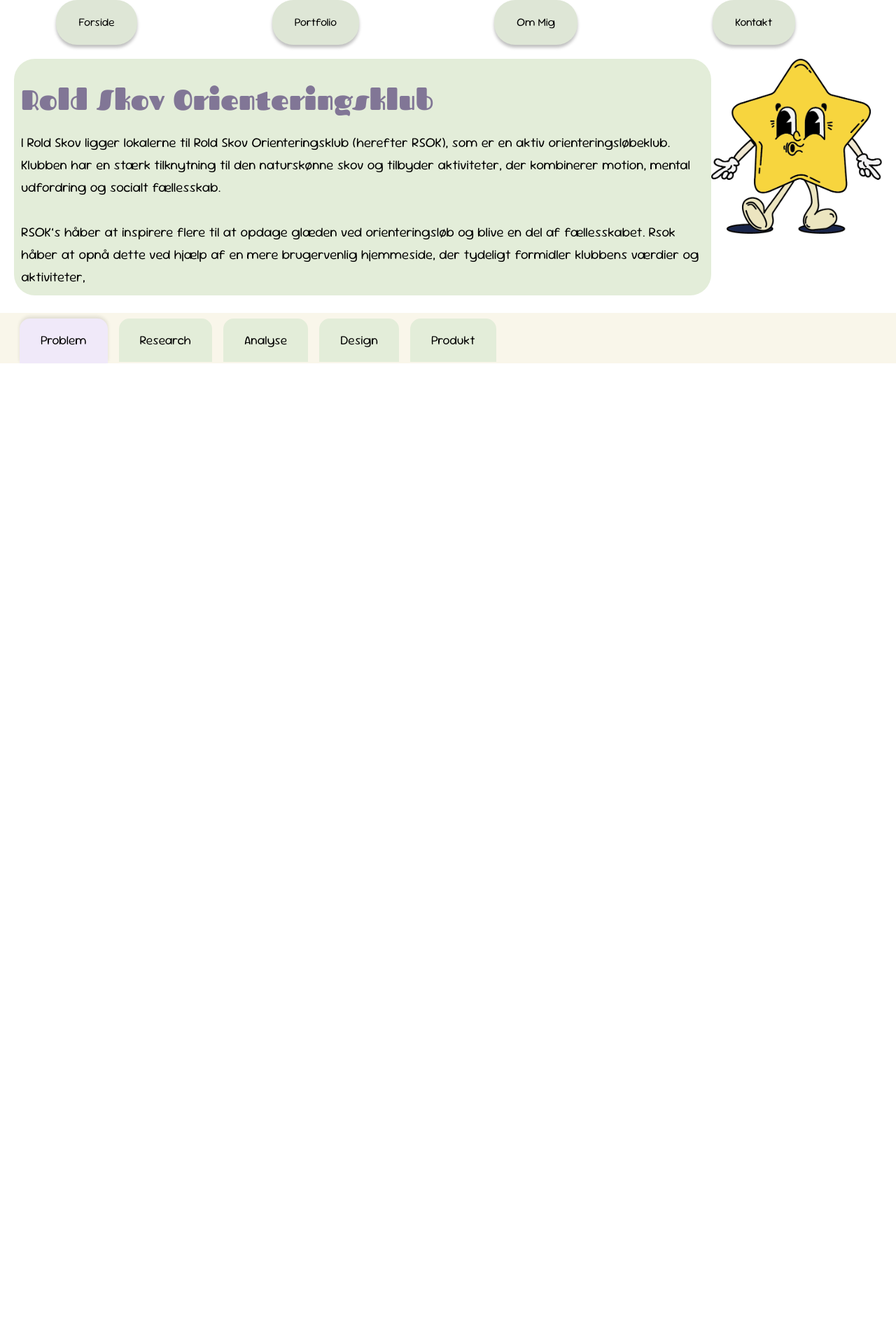
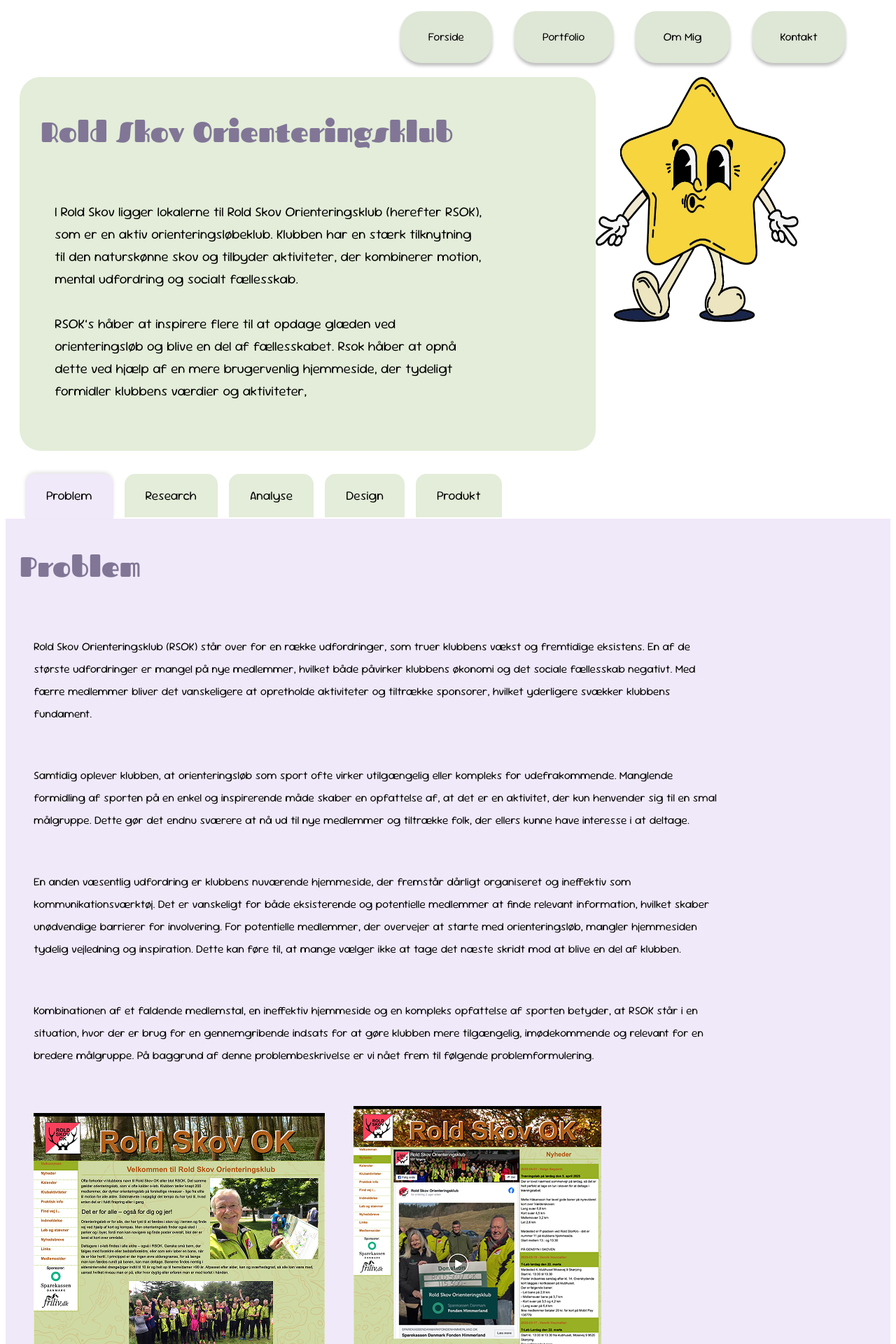
Before and after one commit to Samanta-Petrova/MBYSammyWP, a Vue app in the folder portfolio-opgave/: page /rsok in a window 1280 px wide. Shown: the top 1920 px of the page at 70% size. Before the commit the page ends 800 px from the top, so only its background shows below. Built offline with nearby package versions, Linux system fonts and the light colour scheme.

Commit message:
ændringer

```diff
--- a/portfolio-opgave/src/assets/style.css
+++ b/portfolio-opgave/src/assets/style.css
@@ -21,7 +21,6 @@
   font-style: normal;
   font-variation-settings:
     "wdth" 100;
-  margin: 0 auto;
   padding: 0;
   line-height: 2rem;
 }
@@ -41,7 +40,11 @@ h6 {
   font-weight: 400;
   font-style: normal;
 }
-
+p{
+    padding: 20px;
+      width: 80%;
+      text-align: left;
+}
 :root {
   --KnappeGreen: #DEE6D6;
   --PrimePurple: #817696;
@@ -145,12 +148,12 @@ h6 {
   border: 3px solid #d9d8c8;
   border-radius: 12px;
   padding: 5px;
-  max-width: 300px;
-  min-width: 300px;
-  max-height: 400px;
+  width: 450px;
+  height: 600px;
   box-shadow: 0 4px 8px rgba(0, 0, 0, 0.1);
   transform: rotate(5deg);
   text-align: center;
+  margin-left: 25%;
 }
 
 .CardBillede {
@@ -313,13 +316,15 @@ h6 {
 }
 
 .pointer {
-  width: 250px;
-  height: 250px;
-  object-fit: contain;
+  width: 290px;
+  height: 350px;
 
 }
 .star{
-  width: 50%;
+  margin-top: 50px;
+    margin-left: 150px;
+    width: 290px;
+    height: 350px;
 }
 /*  */
 /**/
@@ -343,9 +348,10 @@ h6 {
 .GrønBoks {
   background: var(--BGGreen);
   border-radius: 30px;
-  padding: 10px;
+  padding: 30px;
   line-height: 2rem;
   font-size: 1.2rem;
+  width: 65ch;
 }
 .FremtidsSection {
   margin-top: var(--NormPadding);
@@ -462,9 +468,7 @@ h6 {
 
 /*  */
 /* Portfolio tabs*/
-.PortfolioTaps {
-  background: var(--BGBaige);
-}
+
 /* ---- Tabs ---- */
 .tab-container {
   margin-top: 25px;
@@ -499,12 +503,14 @@ h6 {
   color: inherit;
 }
 .tab-content {
-  display: none;
+  display: block;
   padding: 40px;
   background-color: var(--BGPurple);
   min-height: 400px;
 }
-
+.tab-content h2{
+  color: #817696;
+}
 .tab-content.active {
   display: block;
 }
--- /dev/null
+++ b/portfolio-opgave/src/components/Card.vue
@@ -0,0 +1,34 @@
+<template>
+  <component
+    :is="card.route ? 'router-link' : 'div'"
+    :to="card.route"
+    class="card-link flip-card-inner"
+  >
+    <div class="flip-card-front card">
+      <img :src="card.image" alt="Case billede" />
+      <h2 v-html="card.title"></h2>
+      <p class="Lillecaption">
+        {{ card.caption }} <i class="fa-solid fa-chevron-right"></i>
+      </p>
+    </div>
+    <div class="flip-card-bagside">
+      <p>{{ card.description }}</p>
+    </div>
+  </component>
+</template>
+
+<script>
+export default {
+  name: "Card",
+  props: {
+    card: {
+      type: Object,
+      required: true
+    }
+  }
+};
+</script>
+
+<style scoped>
+/* */
+</style>
--- a/portfolio-opgave/src/components/Header.vue
+++ b/portfolio-opgave/src/components/Header.vue
@@ -1,14 +1,3 @@
-<template>
-  <header>
-    <nav>
-      <ul :class="background ? 'navConteiner' : 'navConteinerUBG'">
-        <li v-for="(link, index) in links" :key="index">
-          <router-link :to="link.href">{{ link.text }}</router-link>
-        </li>
-      </ul>
-    </nav>
-  </header>
-</template>
 
 <script>
 export default {
@@ -32,20 +21,21 @@ export default {
 };
 </script>
 
+<template>
+  <header>
+    <nav>
+      <ul :class="background ? 'navConteiner' : 'navConteinerUBG'">
+        <li v-for="(link, index) in links" :key="index">
+          <router-link :to="link.href">{{ link.text }}</router-link>
+        </li>
+      </ul>
+    </nav>
+  </header>
+</template>
+
+
+
 <style scoped>
 
-.navConteiner {
-  display: flex;
-  gap: 2rem;
-  justify-content: end;
-  padding-right: 4rem;
-  font-weight: normal;
-}
-
-.navConteiner li {
-  list-style: none;
-  padding: 1rem 2rem;
-  background-color: var(--KnappeGreen);
-  border-radius: 30px;
-}
+/* */
 </style>
--- a/portfolio-opgave/src/pages/RSOK.vue
+++ b/portfolio-opgave/src/pages/RSOK.vue
@@ -68,34 +68,120 @@ RSOK’s håber at inspirere flere til at opdage glæden ved orienteringsløb og
   </div>
 
   <!-- Tab Content -->
-  <div v-show="activeTab === 'problem'" class="tab-content">
-    <h2>Problem</h2>
-    <p>RSOK’s hjemmeside mangler en god informations arketektur og derfor opleves siden ukordineret og forvirrende for brugeren </p>
+  <div v-show="activeTab === 'problem'" class="tab-content problemsektion">
+    <h2 class="Overskrift">Problem</h2>
+    <p>Rold Skov Orienteringsklub (RSOK) står over for en række udfordringer, som truer klubbens vækst og fremtidige eksistens. En af de største udfordringer er mangel på nye medlemmer, hvilket både påvirker klubbens økonomi og det sociale fællesskab negativt. Med færre medlemmer bliver det vanskeligere at opretholde aktiviteter og tiltrække sponsorer, hvilket yderligere svækker klubbens fundament.  </p>
+    <p>Samtidig oplever klubben, at orienteringsløb som sport ofte virker utilgængelig eller kompleks for udefrakommende. Manglende formidling af sporten på en enkel og inspirerende måde skaber en opfattelse af, at det er en aktivitet, der kun henvender sig til en smal målgruppe. Dette gør det endnu sværere at nå ud til nye medlemmer og tiltrække folk, der ellers kunne have interesse i at deltage.</p>
+
+    <p>En anden væsentlig udfordring er klubbens nuværende hjemmeside, der fremstår dårligt organiseret og ineffektiv som kommunikationsværktøj. Det er vanskeligt for både eksisterende og potentielle medlemmer at finde relevant information, hvilket skaber unødvendige barrierer for involvering. For potentielle medlemmer, der overvejer at starte med orienteringsløb, mangler hjemmesiden tydelig vejledning og inspiration. Dette kan føre til, at mange vælger ikke at tage det næste skridt mod at blive en del af klubben. </p>
+    <p>Kombinationen af et faldende medlemstal, en ineffektiv hjemmeside og en kompleks opfattelse af sporten betyder, at RSOK står i en situation, hvor der er brug for en gennemgribende indsats for at gøre klubben mere tilgængelig, imødekommende og relevant for en bredere målgruppe.
+På baggrund af denne problembeskrivelse er vi nået frem til følgende problemformulering.
+</p>
+    <div class="problemet">
+    <img src="/img/RSOKProblem1.png" alt="">
+    <img src="/img/RSOKProblem2.png" alt=""></img>
+    </div>
   </div>
 
-  <div v-show="activeTab === 'research'" class="tab-content">
-    <h2>Research</h2>
-    <p>Her kan du dele din research og indsigter.</p>
+  <div v-show="activeTab === 'research'" class="tab-content ">
+    <h2 class="Overskrift">Research</h2>
+    <p>Projektet starter med en desk research, hvor der indsamles viden om orienteringsløb i Danmark og danskernes brug af natur og foreningsliv. Data viser, at orienteringssporten er aktiv og populær, bl.a. med 314 løb og 70.000 deltagere i 2019, samt store internationale mesterskaber i Danmark. Naturen spiller en central rolle i sporten og forbindes med ansvarlighed og respekt for omgivelserne. Generelt opholder mange danskere sig ofte i naturen, især for afslapning, oplevelser, motion og socialt samvær. </p>
+    <h3>På baggrund af denne viden udvælges tre centrale målgrupper:
+</h3>
+<div class="liste">
+<ul>
+  <li><img class="blomstG" src="/img/blomstG.png" alt="">Interesserede, men uerfarne – personer, der er nysgerrige, men ser sporten som kompliceret.</li>
+  <li> <img class="blomstG" src="/img/blomstG.png" alt=""> Naturen som aktiviteten i sig selv – brugere, der søger ro og naturoplevelser.</li>
+  <li> <img class="blomstG" src="/img/blomstG.png" alt="">Aktiviteter i naturen – dem, der kombinerer motion, natur og fællesskab.</li>
+</ul>
+</div>
+<p>Disse segmenter danner grundlag for designet af en brugervenlig og målrettet hjemmeside, der både skal tiltrække nye medlemmer og fastholde eksisterende.</p>
+
   </div>
 
   <div v-show="activeTab === 'analyse'" class="tab-content">
-    <h2>Analyse</h2>
-    <p>Her kan du analysere data og behov.</p>
+    <h2 class="Overskrift">Analyse</h2>
+    <p>
+  Der anvendes en kvalitativ interviewmetode for at opnå indsigt i behov, præferencer og adfærd i relation til naturaktiviteter og foreningssport – især orienteringsløb. Metoden giver et overblik over de faktorer, som brugerne selv fremhæver som motiverende for deltagelse. Her ses tre hovedpointer fra interviews:
+</p>
+<div class="liste">
+<ul>
+  <li><img class="blomstG" src="/img/blomstG.png" alt="">Barrierer: Tidsmangel, særligt hos familier med små børn, og bekymring for ikke at passe ind i foreningsfællesskabet.</li>
+  <li> <img class="blomstG" src="/img/blomstG.png" alt=""> Motivation: Ønske om kvalitetstid i naturen, fællesskab og let adgang til at prøve sporten.
+</li>
+  <li> <img class="blomstG" src="/img/blomstG.png" alt="">Behov: Enkle opstartsmuligheder og begyndervenlige tilbud.</li>
+</ul>
+</div>
+<div>
+  <h3>Affinity diagram</h3>
+  <p>Der udføres affinity diagram for at gruppere og organisere data. Data anvendt fremkommer af intervieaws, samt indhold fra tidligere hjemmeside. </p>
+  <img src="/img/RSOKAffinity.png" alt="">
+  <p>Disse grupperinger bliver kategoriseret og danner grundlag for udviklingen af et content sitemap, som efterfølgende anvendes til at strukturere navigationen på hjemmesiden.</p>
+
+  <img src="/img/RSOKNav.png" alt="">
+</div>
   </div>
 
   <div v-show="activeTab === 'design'" class="tab-content">
-    <h2>Design</h2>
-    <p>Her kan du vise dine designskitser og ideer.</p>
+    <h2 class="Overskrift">Design</h2>
+    <h3>Skitser</h3>
+    <p>Der arbejdes med skitser som et visuelt værktøj til at eksperimentere med forskellige placeringer af elementer som navigation, indhold og call-to-action-knapper. Skitserne er enkle og hurtigt producerede, hvilket gør det nemt at afprøve idéer. De anvendes også til at præsentere konceptet på papir og sikre, at idéen stemmer overens med ønsket om en enkel og overskuelig løsning i projektet.</p>
+    <div class="skitser">
+    <img src="/img/RSOKSkitse1.png" alt="">
+    <img src="/img/RSOKSkitse1.png" alt=""></img>
+    </div>
+    <h3>Wireframes</h3>
+    <p>Der anvendes wireframes, som er en mere detaljeret og struktureret version af skitsen. Wireframes definerer de primære elementer og funktioner på siden uden at fokusere på visuelle detaljer som farver, skrifttyper og billeder.</p>
+    <div class="skitser">
+      <img src="/img/RSOKWF1.png" alt="">
+      <img src="/img/RSOKWF2.png" alt="">
+    </div>
   </div>
 
   <div v-show="activeTab === 'produkt'" class="tab-content">
-    <h2>Produkt</h2>
-    <p>Her kan du præsentere det færdige produkt.</p>
+    <h2 class="Overskrift">Produkt</h2>
+    <p>Ved at arbejde med disse metoder er der opnået et resultat, der resulterer i en mere overskuelig og brugervenlig side. Dette gør det nemmere og hurtigere for brugeren at finde de nødvendige informationer. Det overordnede design er blevet simplere, samtidig med at virksomhedens identitet og værdier er bevaret.</p>
+    <div class="skitser">
+      <img src="/img/RSOKProdukt1.png" alt="">
+      <img src="/img/RSOKProdukt2.png" alt="">
+    </div>
   </div>
 </section>
 
 </template>
 
 <style scoped>
-/* */
+.problemsektion{
+  display: block;
+  padding:20px;
+}
+.problemsektion img{
+  padding: 20px;
+}
+.blomstG{
+  width: 30px;
+  padding: 10px;
+}
+.liste ul {
+  list-style-type: none;
+  padding: 10px;
+    justify-content: center;
+  align-items: center;
+}
+.liste li {
+  display: flex;
+  align-items: center;
+  gap: 10px;
+  margin-bottom: 10px;
+}
+h3 {
+  color: #817696;
+  font-size: 1.5rem;
+}
+.skitser{
+  display: flex;
+}
+.skitser img{
+  padding:20px
+}
 </style>
```
Also changed, not shown: portfolio-opgave/src/pages/Portfolio.vue (+40 -25 lines), portfolio-opgave/public/img/blomstG.png (added).
